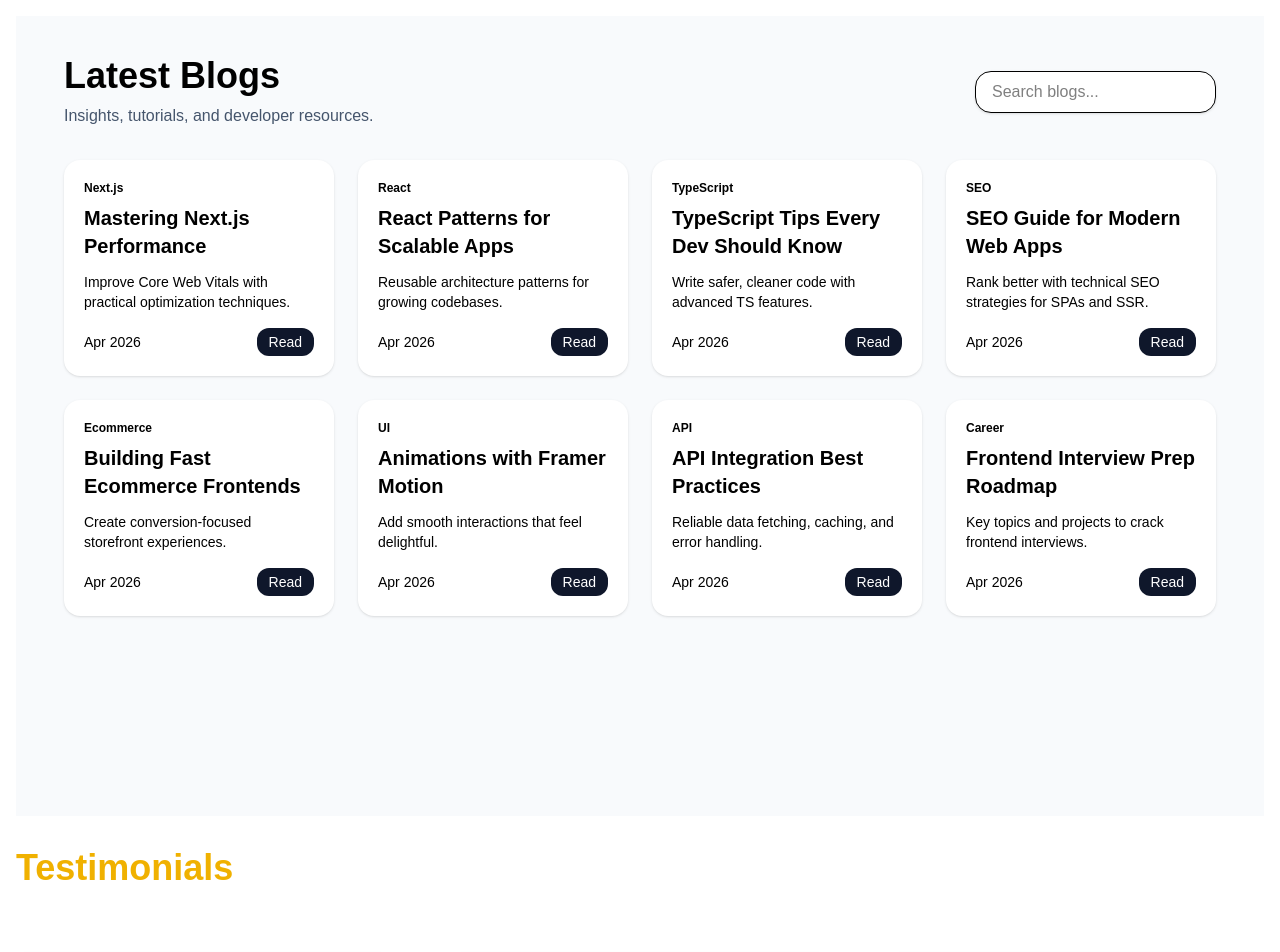
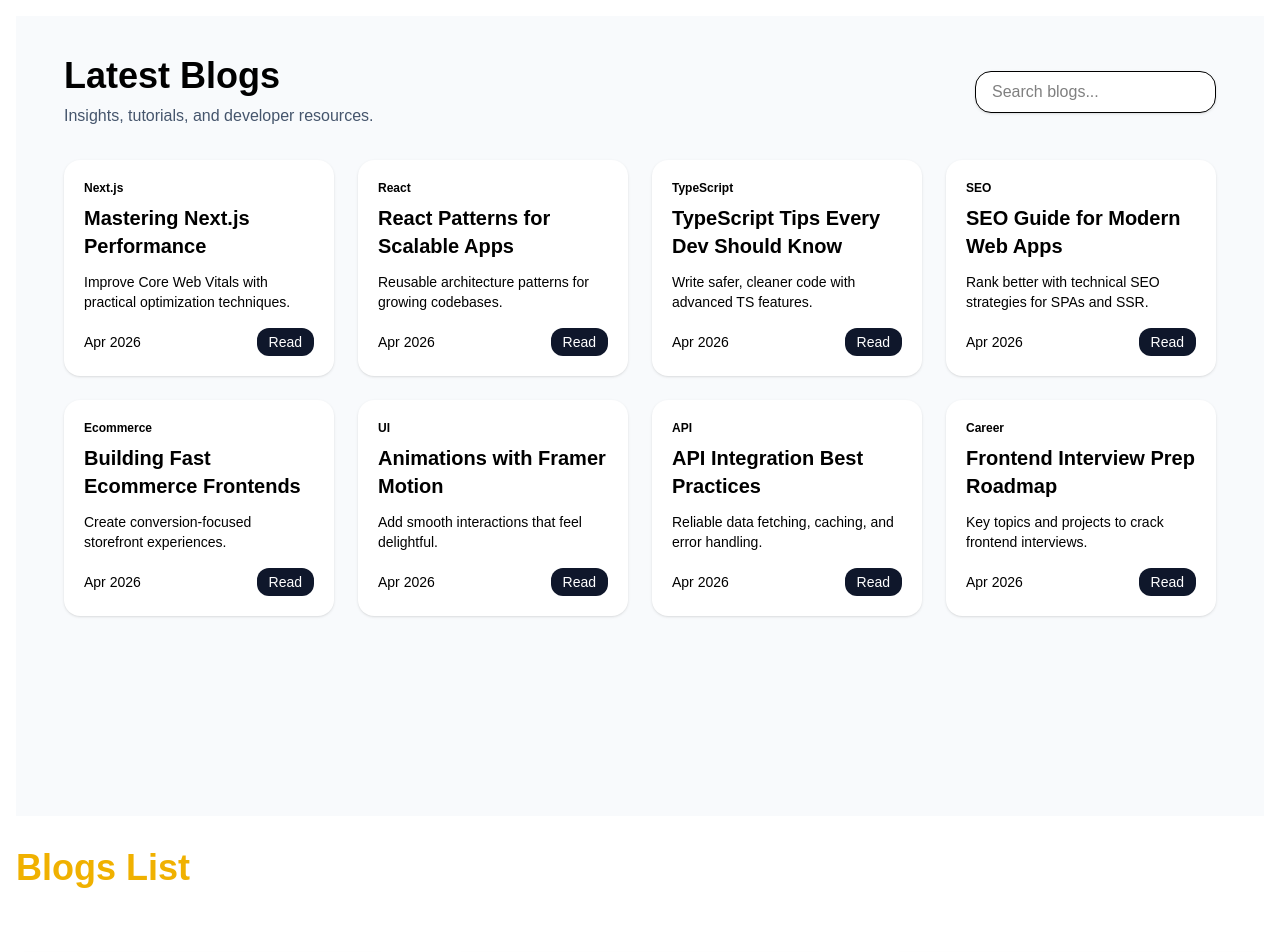
Before and after one commit to Aravind-Ambigapathy/Portfolio, a Next.js app: page / in a window 1280 px wide. Shown: the top 952 px of the page. Built offline with nearby package versions, Linux system fonts and the light colour scheme.

Commit message:
feat:  change the blog title from latest blogs to blogs list

```diff
--- a/app/page.tsx
+++ b/app/page.tsx
@@ -24,7 +24,7 @@ export default function Home() {
       <main className="w-full flex flex-col gap-8">
         <BlogListingPage />
         <section className="flex flex-col gap-16">
-          <h2 className="text-4xl font-bold text-yellow-500">Testimonials</h2>
+          <h2 className="text-4xl font-bold text-yellow-500">Blogs List</h2>
           <div className="flex flex-col gap-8 md:flex-row md:gap-16">
             {testimonials.map((testimonial, index) => (
               <div
```
